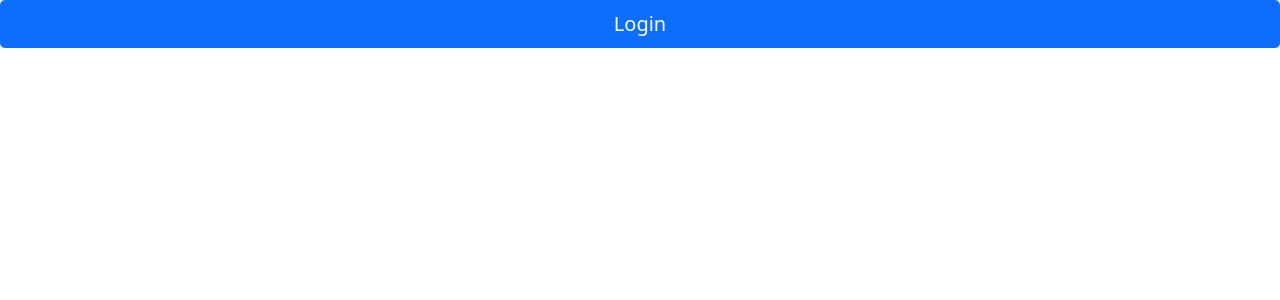
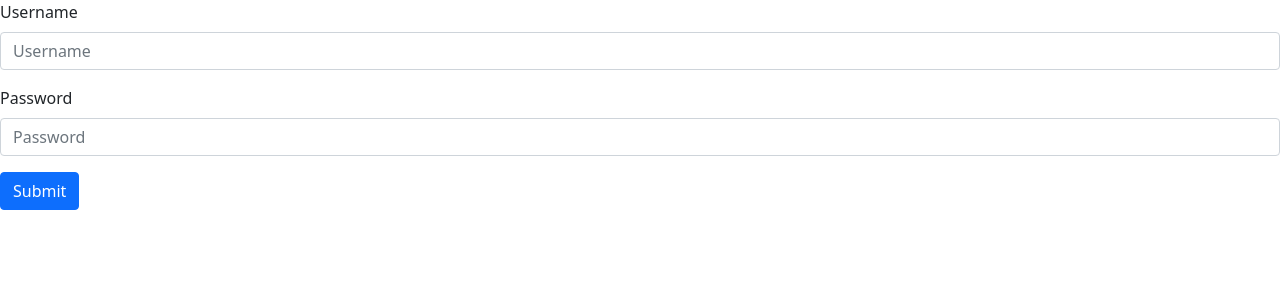
Before and after one commit to JoelOzmen/Webforum, a React (Create React App) app in the folder Frontend/my-app/: page / in a window 1280 px wide. Shown: the top 300 px of the page. Built offline with nearby package versions, Linux system fonts and the light colour scheme.

Commit message:
Form for login

```diff
--- a/Frontend/my-app/src/components/App.js
+++ b/Frontend/my-app/src/components/App.js
@@ -1,23 +1,12 @@
-import React from'react'
-import ReactDOM from 'react-dom'
-import LoginButton from './ButtonComp/LoginButton'
-
-
-const reactContentRoot = document.getElementById("root")
-
+import React from "react";
+import LoginForm from "./Form/LoginForm";
 
 const App = () => {
-    const myItem = "Joel"
-
-    return (
-      <div>
-        <LoginButton></LoginButton>
-      </div>
-    )
-
-  }
-
-
-ReactDOM.render(<App />, reactContentRoot)
+  return (
+    <div>
+        <LoginForm />
+    </div>
+  )
+}
 
 export default App;
--- a/Frontend/my-app/src/components/ButtonComp/LoginButton.js
+++ b/Frontend/my-app/src/components/ButtonComp/LoginButton.js
@@ -1,18 +1,15 @@
 import React,{useState ,useEffect} from 'react'
 import bootstrap from 'bootstrap'
 import { Button } from 'react-bootstrap';
-import 'bootstrap/dist/css/bootstrap.min.css';
 
 
 const LoginButton=()=>{
     console.log("hello")
     return(
         <div className="d-grid gap-2">
-            <Button variant="primary" size="lg">
+            <Button variant="primary" size="small">
                 Login
             </Button>
-
-
         </div>
     )
 }
--- /dev/null
+++ b/Frontend/my-app/src/components/Form/LoginForm.js
@@ -0,0 +1,25 @@
+import React,{} from 'react'
+import { Form, Button } from 'react-bootstrap';
+import 'bootstrap/dist/css/bootstrap.min.css';
+
+const LoginForm=()=>{
+  return( <Form>
+  <Form.Group className="mb-3" controlId="formBasicEmail">
+    <Form.Label>Username</Form.Label>
+    <Form.Control type="username" placeholder="Username" />
+  </Form.Group>
+
+  <Form.Group className="mb-3" controlId="formBasicPassword">
+    <Form.Label>Password</Form.Label>
+    <Form.Control type="password" placeholder="Password" />
+  </Form.Group>
+  <Form.Group className="mb-3" controlId="formBasicCheckbox">
+  </Form.Group>
+  <Button variant="primary" type="submit">
+    Submit
+  </Button>
+  </Form>
+)
+}
+
+export default LoginForm
--- /dev/null
+++ b/Frontend/package.json
@@ -0,0 +1,6 @@
+{
+  "dependencies": {
+    "bootstrap": "^5.1.3",
+    "react-bootstrap": "^2.0.2"
+  }
+}
```
Also changed, not shown: Frontend/my-app/src/components/ButtonComp/RegButton.js (added, +17 -0 lines), 2 other files (tests, documents, lock files or other folders).
